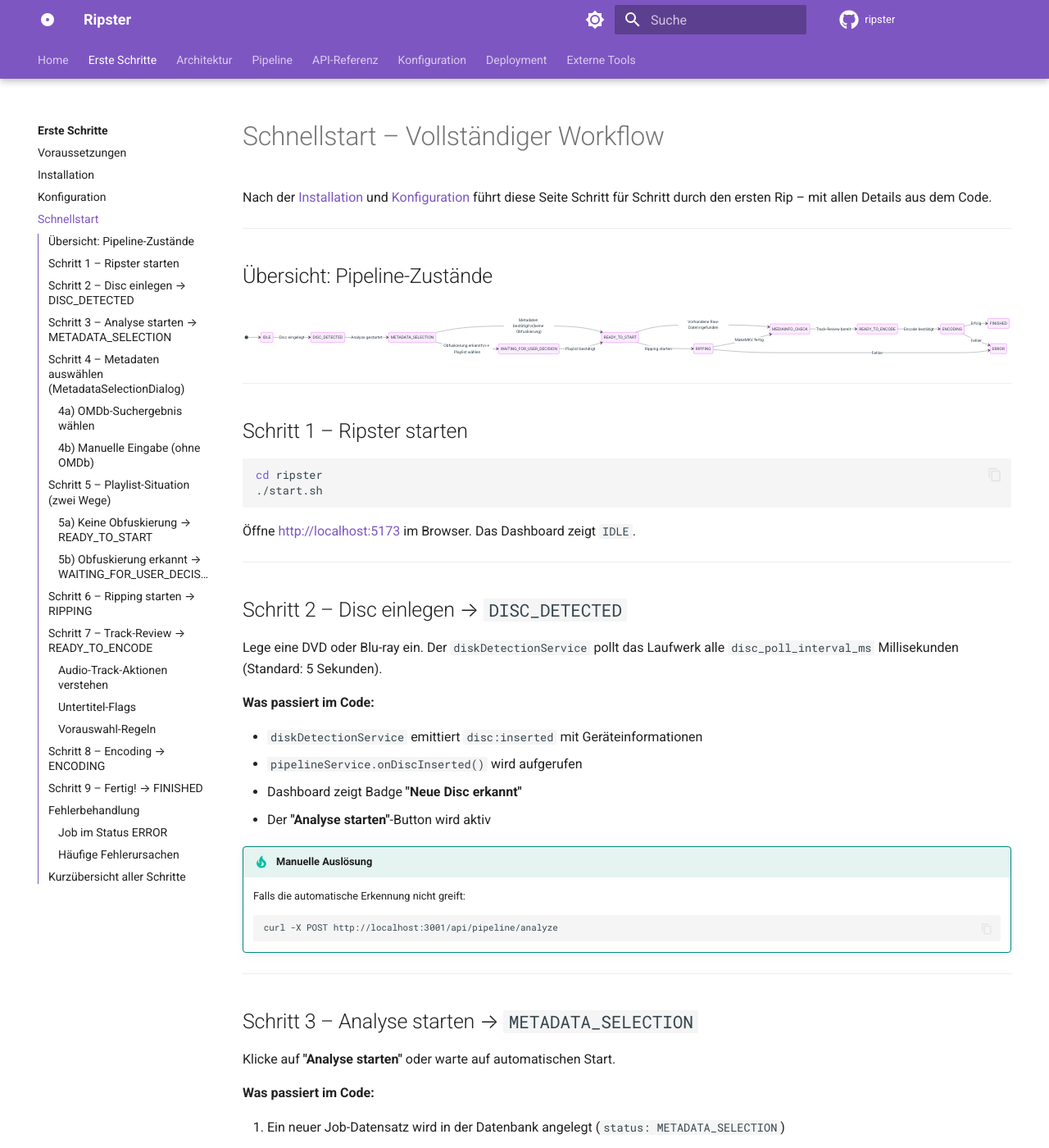
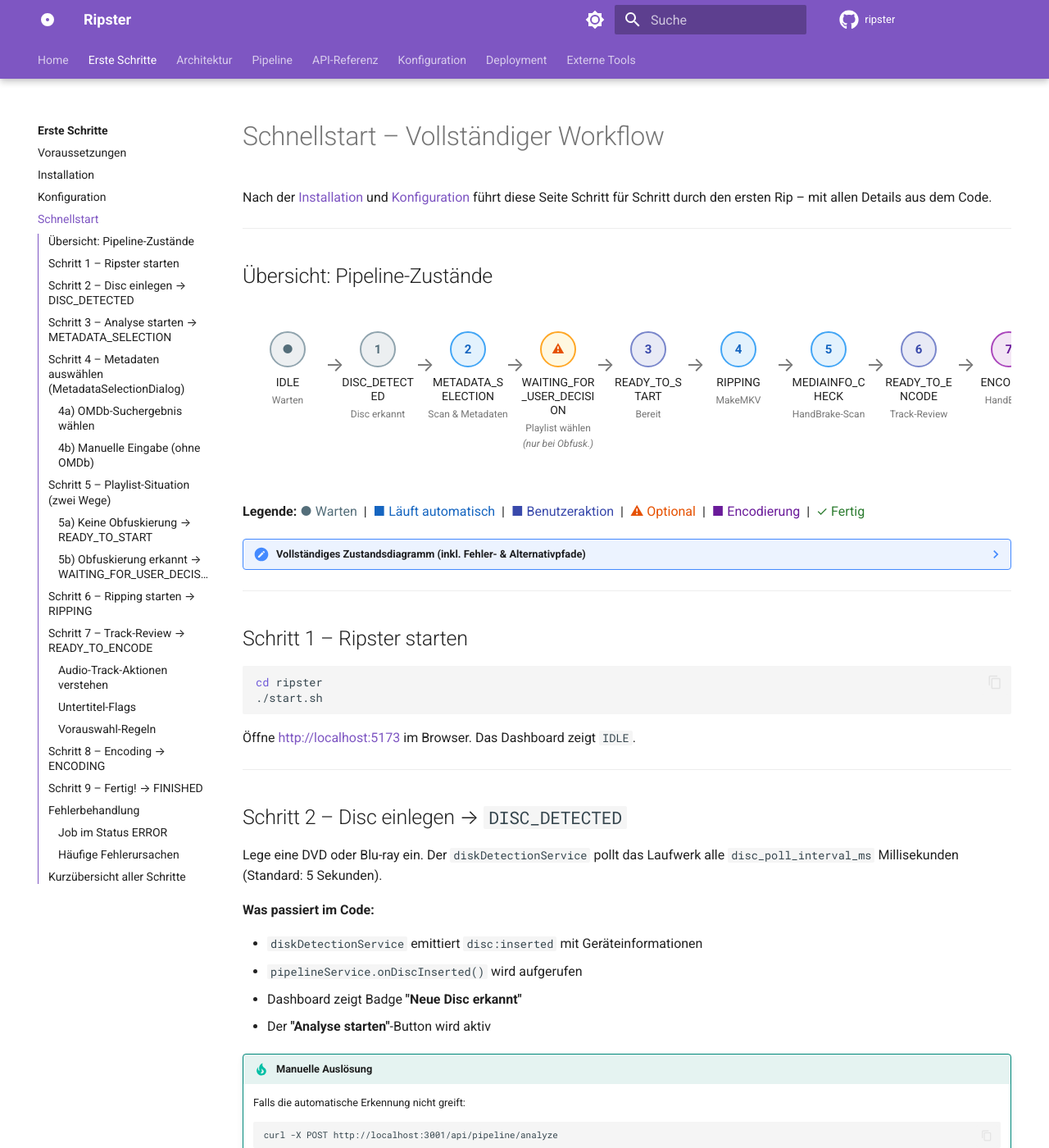
Before and after one commit to Mboehmlaender/ripster, an MkDocs documentation site: the page built from docs/getting-started/quickstart.md, in a window 1280 px wide and 1400 px high. Shown: the whole window at 82% size. Built offline with MkDocs 1.6.1 and Material for MkDocs 9.7.7, drawn with Linux system fonts in a browser that asks for light colours; comment, search, counter and statistics services are not loaded; the version menu is left out.

Commit message:
docs: Doku für Skript-Integration und neue Pipeline-Zustände

````diff
--- a/docs/getting-started/quickstart.md
+++ b/docs/getting-started/quickstart.md
@@ -6,24 +6,106 @@
 
 ## Übersicht: Pipeline-Zustände
 
-```mermaid
-stateDiagram-v2
-    direction LR
-    [*] --> IDLE
-    IDLE --> DISC_DETECTED: Disc eingelegt
-    DISC_DETECTED --> METADATA_SELECTION: Analyse gestartet
-    METADATA_SELECTION --> READY_TO_START: Metadaten bestätigt\n(keine Obfuskierung)
-    METADATA_SELECTION --> WAITING_FOR_USER_DECISION: Obfuskierung erkannt\n→ Playlist wählen
-    WAITING_FOR_USER_DECISION --> READY_TO_START: Playlist bestätigt
-    READY_TO_START --> MEDIAINFO_CHECK: Vorhandene Raw-Datei\ngefunden
-    READY_TO_START --> RIPPING: Ripping starten
-    RIPPING --> MEDIAINFO_CHECK: MakeMKV fertig
-    MEDIAINFO_CHECK --> READY_TO_ENCODE: Track-Review bereit
-    READY_TO_ENCODE --> ENCODING: Encode bestätigt
-    ENCODING --> FINISHED: Erfolg
-    ENCODING --> ERROR: Fehler
-    RIPPING --> ERROR: Fehler
-```
+<div class="pipeline-steps">
+  <div class="pipeline-step">
+    <div class="pipeline-step-badge step-idle">●</div>
+    <div class="pipeline-step-label">IDLE</div>
+    <div class="pipeline-step-sub">Warten</div>
+  </div>
+  <div class="pipeline-step">
+    <div class="pipeline-step-badge step-idle">1</div>
+    <div class="pipeline-step-label">DISC_DETECTED</div>
+    <div class="pipeline-step-sub">Disc erkannt</div>
+  </div>
+  <div class="pipeline-step">
+    <div class="pipeline-step-badge step-running">2</div>
+    <div class="pipeline-step-label">METADATA_SELECTION</div>
+    <div class="pipeline-step-sub">Scan &amp; Metadaten</div>
+  </div>
+  <div class="pipeline-step">
+    <div class="pipeline-step-badge step-wait">⚠</div>
+    <div class="pipeline-step-label">WAITING_FOR_USER_DECISION</div>
+    <div class="pipeline-step-sub">Playlist wählen<br><em>(nur bei Obfusk.)</em></div>
+  </div>
+  <div class="pipeline-step">
+    <div class="pipeline-step-badge step-user">3</div>
+    <div class="pipeline-step-label">READY_TO_START</div>
+    <div class="pipeline-step-sub">Bereit</div>
+  </div>
+  <div class="pipeline-step">
+    <div class="pipeline-step-badge step-running">4</div>
+    <div class="pipeline-step-label">RIPPING</div>
+    <div class="pipeline-step-sub">MakeMKV</div>
+  </div>
+  <div class="pipeline-step">
+    <div class="pipeline-step-badge step-running">5</div>
+    <div class="pipeline-step-label">MEDIAINFO_CHECK</div>
+    <div class="pipeline-step-sub">HandBrake-Scan</div>
+  </div>
+  <div class="pipeline-step">
+    <div class="pipeline-step-badge step-user">6</div>
+    <div class="pipeline-step-label">READY_TO_ENCODE</div>
+    <div class="pipeline-step-sub">Track-Review</div>
+  </div>
+  <div class="pipeline-step">
+    <div class="pipeline-step-badge step-encode">7</div>
+    <div class="pipeline-step-label">ENCODING</div>
+    <div class="pipeline-step-sub">HandBrake</div>
+  </div>
+  <div class="pipeline-step">
+    <div class="pipeline-step-badge step-encode">8</div>
+    <div class="pipeline-step-label">POST_ENCODE_SCRIPTS</div>
+    <div class="pipeline-step-sub">Skripte<br><em>(optional)</em></div>
+  </div>
+  <div class="pipeline-step">
+    <div class="pipeline-step-badge step-done">✓</div>
+    <div class="pipeline-step-label">FINISHED</div>
+    <div class="pipeline-step-sub">Fertig</div>
+  </div>
+</div>
+
+**Legende:** <span style="color:#546e7a">● Warten</span> &nbsp;|&nbsp; <span style="color:#1565c0">■ Läuft automatisch</span> &nbsp;|&nbsp; <span style="color:#3949ab">■ Benutzeraktion</span> &nbsp;|&nbsp; <span style="color:#e65100">⚠ Optional</span> &nbsp;|&nbsp; <span style="color:#6a1b9a">■ Encodierung</span> &nbsp;|&nbsp; <span style="color:#2e7d32">✓ Fertig</span>
+
+??? note "Vollständiges Zustandsdiagramm (inkl. Fehler- &amp; Alternativpfade)"
+
+    <div class="pipeline-diagram">
+
+    ```mermaid
+    flowchart LR
+        START(( )) --> IDLE
+
+        IDLE -->|Disc erkannt| DD[DISC_DETECTED]
+        DD -->|Analyse starten| META[METADATA\nSELECTION]
+
+        META -->|1 Kandidat| RTS[READY_TO\nSTART]
+        META -->|mehrere Kandidaten| WUD[WAITING_FOR\nUSER_DECISION]
+        WUD -->|Playlist bestätigt| RTS
+
+        RTS -->|Raw vorhanden| MIC[MEDIAINFO\nCHECK]
+        RTS -->|Ripping starten| RIP[RIPPING]
+        RIP -->|MKV fertig| MIC
+        RIP -->|Fehler| ERR
+
+        MIC --> RTE[READY_TO\nENCODE]
+        RTE -->|bestätigt| ENC[ENCODING]
+
+        ENC -->|mit Skripten| PES[POST_ENCODE\nSCRIPTS]
+        ENC -->|ohne Skripte| FIN([FINISHED])
+        ENC -->|Fehler| ERR
+
+        PES -->|Erfolg| FIN
+        PES -->|Fehler| ERR
+
+        ERR([ERROR]) -->|Retry / Cancel| IDLE
+
+        style FIN fill:#e8f5e9,stroke:#66bb6a,color:#2e7d32
+        style ERR fill:#ffebee,stroke:#ef5350,color:#c62828
+        style WUD fill:#fff8e1,stroke:#ffa726,color:#e65100
+        style PES fill:#f3e5f5,stroke:#ab47bc,color:#6a1b9a
+        style ENC fill:#f3e5f5,stroke:#ab47bc,color:#6a1b9a
+    ```
+
+    </div>
 
 ---
 
--- a/docs/stylesheets/extra.css
+++ b/docs/stylesheets/extra.css
@@ -37,12 +37,98 @@
   font-size: 0.85em;
 }
 
-/* Mermaid diagrams */
+/* Mermaid diagrams – standard */
 .md-typeset .mermaid {
   display: flex;
   justify-content: center;
   margin: 1.5rem 0;
 }
+
+/* Large pipeline flowchart: horizontal scroll + min-height */
+.pipeline-diagram {
+  overflow-x: auto;
+  -webkit-overflow-scrolling: touch;
+  margin: 1.5rem 0;
+  padding-bottom: 0.5rem;
+}
+
+.pipeline-diagram .mermaid {
+  min-width: 900px;
+  justify-content: flex-start;
+}
+
+.pipeline-diagram .mermaid svg {
+  min-width: 900px;
+  height: auto;
+}
+
+/* Pipeline step track */
+.pipeline-steps {
+  display: flex;
+  flex-wrap: nowrap;
+  gap: 0;
+  overflow-x: auto;
+  -webkit-overflow-scrolling: touch;
+  padding: 1rem 0 1.5rem 0;
+  margin: 1.5rem 0;
+  scrollbar-width: thin;
+}
+
+.pipeline-step {
+  display: flex;
+  flex-direction: column;
+  align-items: center;
+  min-width: 110px;
+  flex: 0 0 auto;
+  position: relative;
+}
+
+.pipeline-step:not(:last-child)::after {
+  content: '→';
+  position: absolute;
+  right: -14px;
+  top: 22px;
+  font-size: 1.2rem;
+  color: var(--md-default-fg-color--light);
+  z-index: 1;
+}
+
+.pipeline-step-badge {
+  width: 44px;
+  height: 44px;
+  border-radius: 50%;
+  display: flex;
+  align-items: center;
+  justify-content: center;
+  font-size: 0.75rem;
+  font-weight: 700;
+  margin-bottom: 0.5rem;
+  border: 2px solid transparent;
+}
+
+.pipeline-step-label {
+  font-size: 0.7rem;
+  text-align: center;
+  line-height: 1.2;
+  max-width: 90px;
+  color: var(--md-default-fg-color);
+}
+
+.pipeline-step-sub {
+  font-size: 0.6rem;
+  color: var(--md-default-fg-color--light);
+  text-align: center;
+  margin-top: 0.2rem;
+}
+
+/* Step colors */
+.step-idle    { background: #eceff1; color: #546e7a; border-color: #90a4ae; }
+.step-user    { background: #e8eaf6; color: #3949ab; border-color: #7986cb; }
+.step-running { background: #e3f2fd; color: #1565c0; border-color: #42a5f5; }
+.step-wait    { background: #fff8e1; color: #e65100; border-color: #ffa726; }
+.step-encode  { background: #f3e5f5; color: #6a1b9a; border-color: #ab47bc; }
+.step-done    { background: #e8f5e9; color: #2e7d32; border-color: #66bb6a; }
+.step-error   { background: #ffebee; color: #c62828; border-color: #ef5350; }
 
 /* Table improvements */
 .md-typeset table:not([class]) {
````
Also changed, not shown: docs/architecture/backend.md (+24 -14 lines), docs/index.md (+26 -14 lines), docs/pipeline/workflow.md (+31 -23 lines).
